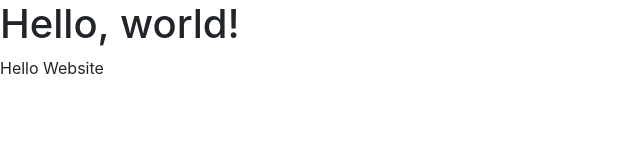
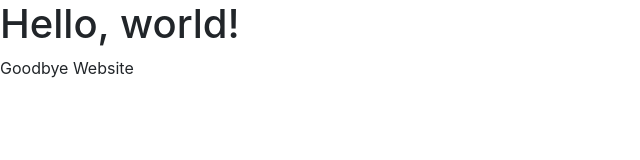
Before and after one commit to Boofy2015/Test_Project, a plain HTML site: page index.html in a window 1280 px wide. Shown: the full height of the page, 0-640 px from the left. Drawn offline with nearby package versions, Linux system fonts and the light colour scheme.

Commit message:
Update index.html

```diff
--- a/index.html
+++ b/index.html
@@ -12,7 +12,7 @@
   </head>
   <body>
     <h1>Hello, world!</h1>
-    <p> Hello Website </p>
+    <p> Goodbye Website </p>
     <!-- Optional JavaScript; choose one of the two! -->
 
     <!-- Option 1: jQuery and Bootstrap Bundle (includes Popper) -->
```
